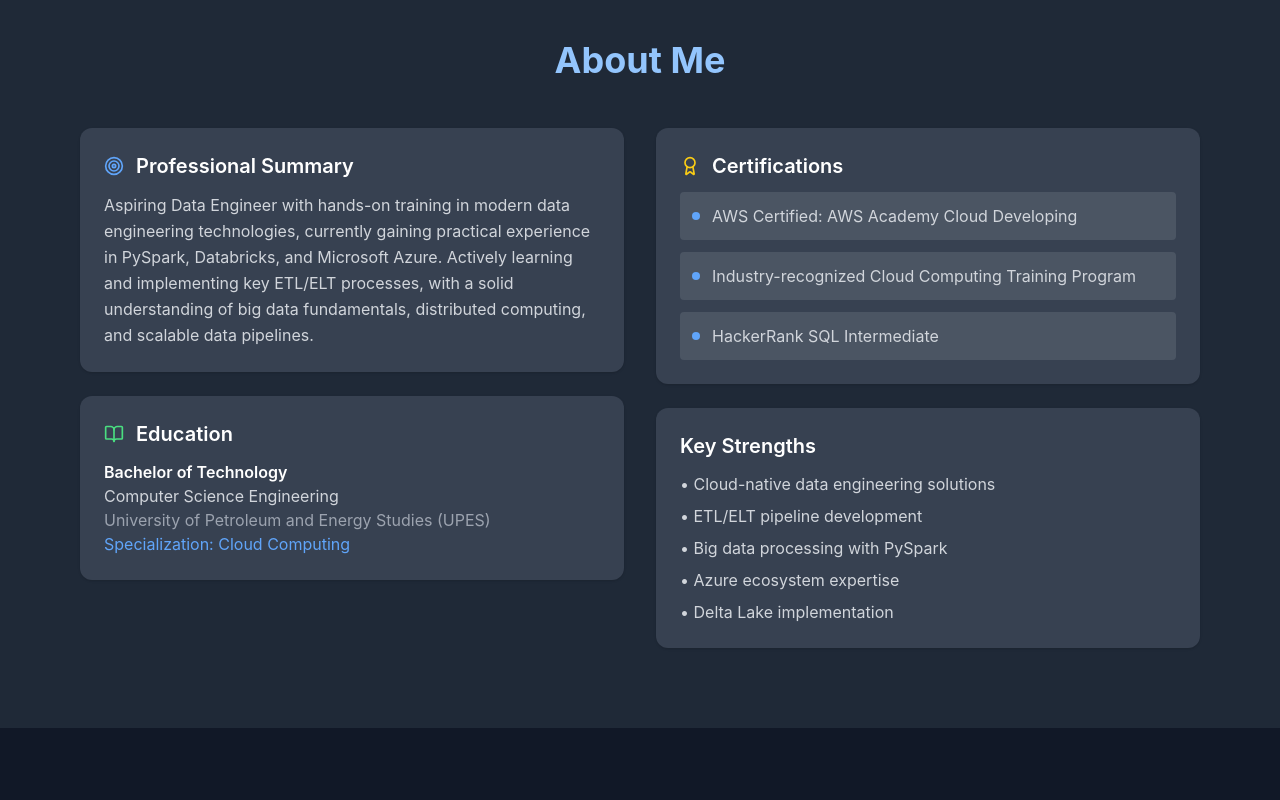
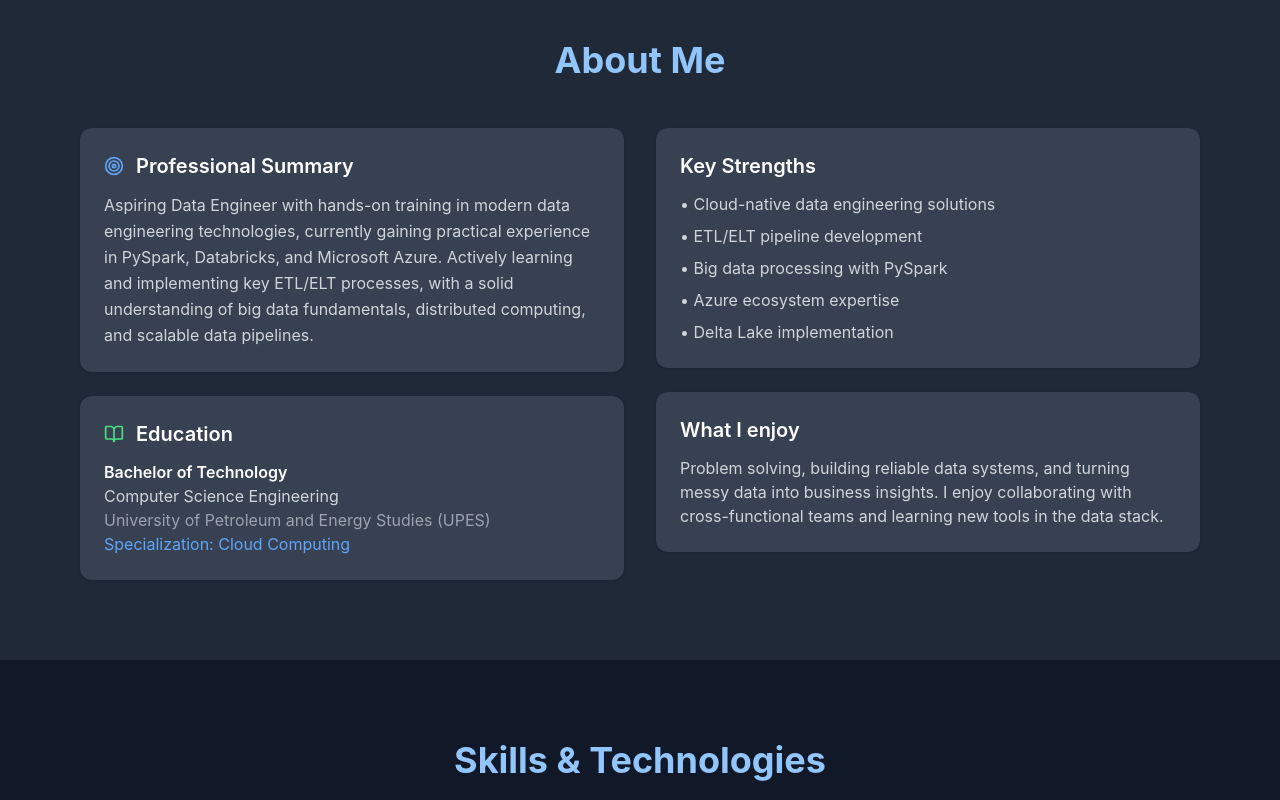
Before and after one commit to parthhhhh12/portfolio, a React (Create React App) app: page / in a window 1280 px wide. Shown: the part 840-1640 px from the top of the page. Built offline with nearby package versions, Linux system fonts and the light colour scheme.

Commit message:
Added the certificate link individually

```diff
--- a/src/App.js
+++ b/src/App.js
@@ -1,6 +1,7 @@
  // src/App.jsx
 import React, { useEffect, useState, useRef } from "react";
 import {
+  Award,
   ChevronDown,
   Mail,
   Phone,
@@ -9,7 +10,6 @@ import {
   Linkedin,
   Database,
   Cloud,
-  Award,
   Calendar,
   Users,
   Target,
@@ -79,7 +79,7 @@ const floatY = {
 };
 
 /* ============================
-   Static Data (same as yours)
+   Static Data (updated)
    ============================ */
 
 const SKILLS = [
@@ -203,10 +203,21 @@ const PROJECTS = [
   },
 ];
 
+/* CERTIFICATIONS now includes URLs for each certificate.
+   Replace `url` values with actual certificate links (Coursera / LinkedIn / AWS / etc.). */
 const CERTIFICATIONS = [
-  "AWS Certified: AWS Academy Cloud Developing",
-  "Industry-recognized Cloud Computing Training Program",
-  "HackerRank SQL Intermediate",
+  {
+    name: "AWS Certified: AWS Academy Cloud Developing",
+    url: "https://www.example.com/aws-academy-certificate", // <-- replace with real URL
+  },
+  {
+    name: "Industry-recognized Cloud Computing Training Program",
+    url: "https://www.example.com/cloud-training-certificate", // <-- replace with real URL
+  },
+  {
+    name: "HackerRank SQL Intermediate",
+    url: "https://www.hackerrank.com/certificates/your-certificate-id", // <-- replace with real URL
+  },
 ];
 
 /* ============================
@@ -444,22 +455,7 @@ export default function App() {
             </motion.div>
 
             <motion.div variants={cardFade("up", 0.12)} className="space-y-6">
-              <div className="bg-gray-700 rounded-xl p-6 shadow">
-                <h3 className="text-xl font-semibold mb-3 flex items-center gap-3">
-                  <Award className="text-yellow-400" size={20} />
-                  Certifications
-                </h3>
-
-                <motion.div className="grid gap-3" variants={containerStagger}>
-                  {CERTIFICATIONS.map((c, i) => (
-                    <motion.div key={i} variants={cardFade("up", i * 0.06)} className="flex items-center gap-3 p-3 bg-gray-600 rounded">
-                      <div className="w-2 h-2 bg-blue-400 rounded-full" />
-                      <span className="text-gray-300">{c}</span>
-                    </motion.div>
-                  ))}
-                </motion.div>
-              </div>
-
+              {/* Certifications card removed from About section as requested. */}
               <div className="bg-gray-700 rounded-xl p-6 shadow">
                 <h3 className="text-xl font-semibold mb-3">Key Strengths</h3>
                 <ul className="text-gray-300 space-y-2">
@@ -469,6 +465,13 @@ export default function App() {
                   <li>• Azure ecosystem expertise</li>
                   <li>• Delta Lake implementation</li>
                 </ul>
+              </div>
+
+              <div className="bg-gray-700 rounded-xl p-6 shadow">
+                <h3 className="text-xl font-semibold mb-3">What I enjoy</h3>
+                <p className="text-gray-300">
+                  Problem solving, building reliable data systems, and turning messy data into business insights. I enjoy collaborating with cross-functional teams and learning new tools in the data stack.
+                </p>
               </div>
             </motion.div>
           </motion.div>
@@ -640,24 +643,62 @@ export default function App() {
       </section>
 
       {/* ---------- CERTIFICATIONS ---------- */}
-      <section id="certifications" className="py-20">
-        <div className="max-w-6xl mx-auto px-4">
-          <motion.h2 className="text-4xl font-bold text-center mb-12 text-blue-300" initial={{ opacity: 0, y: 18 }} whileInView={{ opacity: 1, y: 0 }} viewport={{ once: true }}>
-            Certifications
-          </motion.h2>
 
-          <motion.ul className="max-w-3xl mx-auto space-y-4" initial="hidden" whileInView="show" variants={containerStagger} viewport={{ once: true }}>
-            {CERTIFICATIONS.map((cert, i) => (
-              <motion.li key={i} variants={cardFade("up", i * 0.06)} className="bg-gray-800 rounded-xl p-4 shadow hover:shadow-xl transition">
-                <div className="flex items-center justify-between">
-                  <span className="text-gray-200">{cert}</span>
-                  <span className="text-xs text-gray-400">Verified</span>
-                </div>
-              </motion.li>
-            ))}
-          </motion.ul>
+<section id="certifications" className="py-20">
+  <div className="max-w-5xl mx-auto px-6">
+    <h2 className="text-3xl font-bold mb-10 text-center">Certifications</h2>
+
+    <div className="grid grid-cols-1 md:grid-cols-2 gap-6">
+      {/* AWS Academy Graduate */}
+      <a
+        href="https://www.credly.com/badges/a97174d7-ca41-4aa8-afe9-0163699dcb66/public_url"
+        target="_blank"
+        rel="noopener noreferrer"
+        className="bg-gray-800 p-4 rounded-2xl hover:bg-gray-700 transition-colors shadow-md"
+      >
+        <div className="flex items-center space-x-4">
+          <Award size={28} className="text-yellow-400" />
+          <div>
+            <h3 className="text-lg font-semibold">AWS Academy Graduate</h3>
+            <p className="text-gray-400">Cloud Foundations</p>
+          </div>
         </div>
-      </section>
+      </a>
+
+      {/* HackerRank SQL (Intermediate) */}
+      <a
+        href="https://www.hackerrank.com/certificates/6f58d3da3e47"
+        target="_blank"
+        rel="noopener noreferrer"
+        className="bg-gray-800 p-4 rounded-2xl hover:bg-gray-700 transition-colors shadow-md"
+      >
+        <div className="flex items-center space-x-4">
+          <Award size={28} className="text-purple-400" />
+          <div>
+            <h3 className="text-lg font-semibold">HackerRank SQL</h3>
+            <p className="text-gray-400">Intermediate Certification</p>
+          </div>
+        </div>
+      </a>
+
+      {/* HackerRank SQL (Basic) */}
+      <a
+        href="https://www.hackerrank.com/certificates/f507e955aa98"
+        target="_blank"
+        rel="noopener noreferrer"
+        className="bg-gray-800 p-4 rounded-2xl hover:bg-gray-700 transition-colors shadow-md"
+      >
+        <div className="flex items-center space-x-4">
+          <Award size={28} className="text-blue-400" />
+          <div>
+            <h3 className="text-lg font-semibold">HackerRank SQL</h3>
+            <p className="text-gray-400">Basic Certification</p>
+          </div>
+        </div>
+      </a>
+    </div>
+  </div>
+</section>
 
       {/* ---------- CONTACT ---------- */}
       <section id="contact" className="py-20 bg-gray-800">
```
